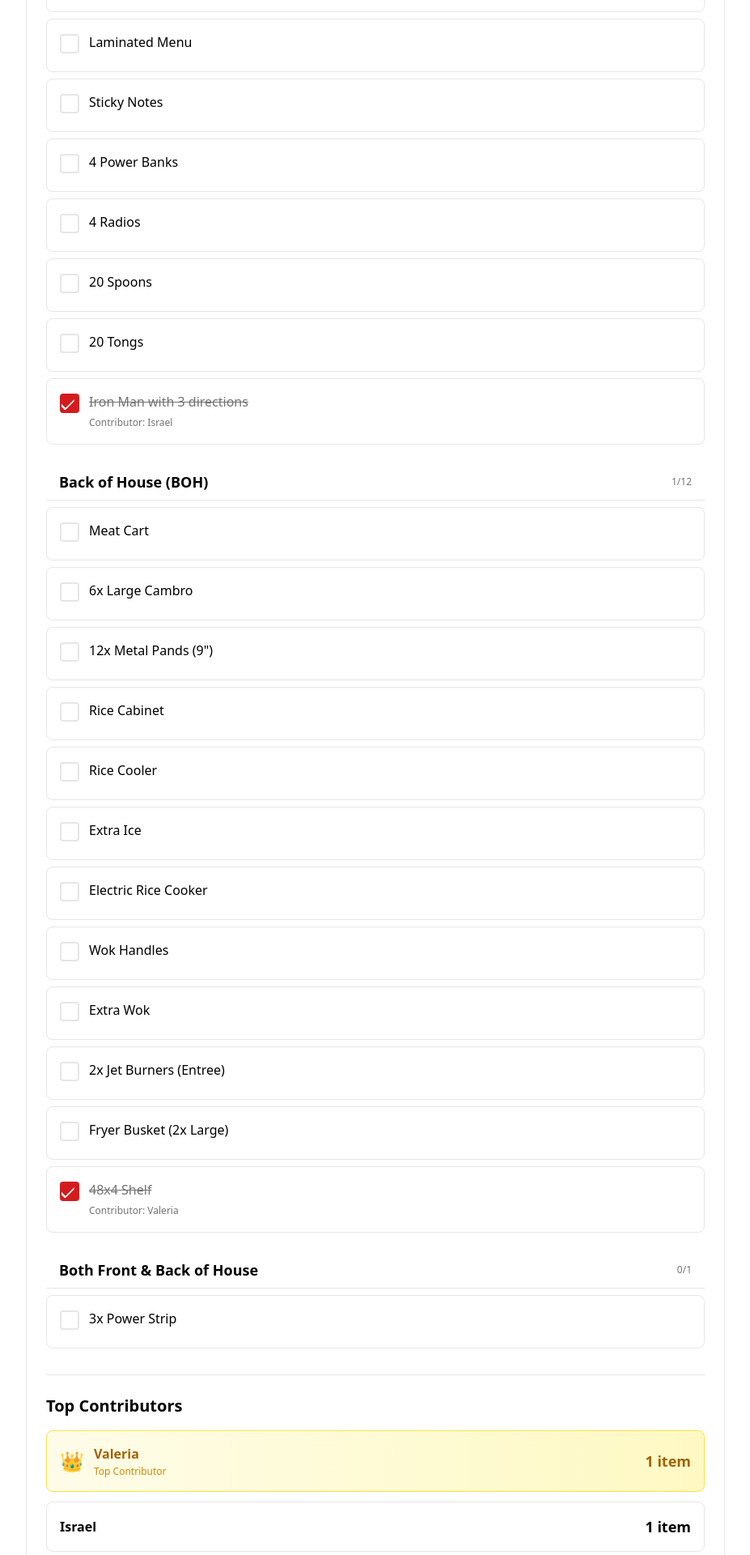
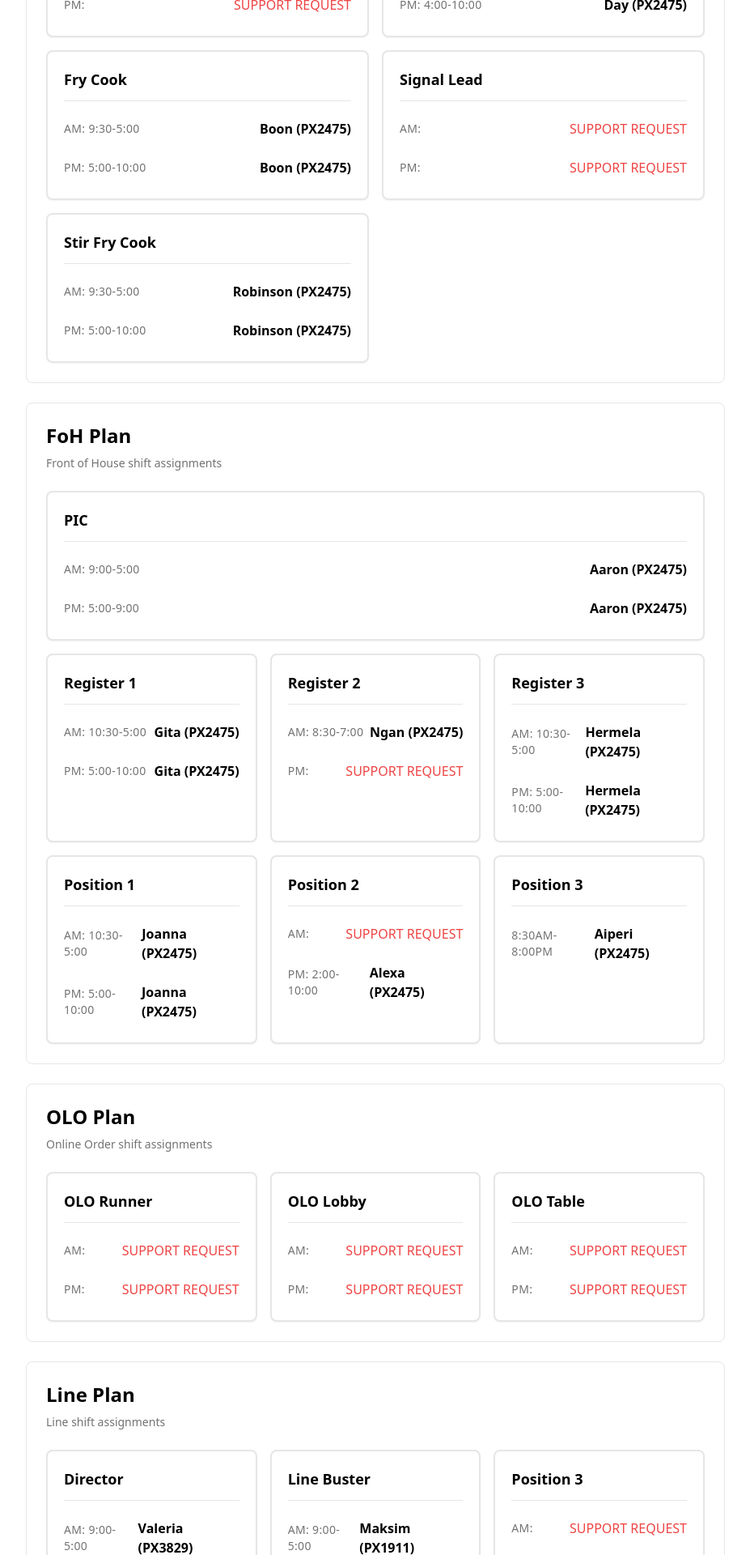
Before and after one commit to olegkuftyrev/2475blackfriday, a Next.js app: page / in a window 1280 px wide. Shown: the part 880-2800 px from the top of the page at 81% size, without its empty margins (176-1103 px from the left). Built offline with nearby package versions, Linux system fonts and the light colour scheme.

Commit message:
Add navigation menu with 3 pages, OLO Plan, Line Plan components, and update FoH Plan

```diff
--- a/app/page.js
+++ b/app/page.js
@@ -1,9 +1,17 @@
+"use client"
+
+import { useState } from 'react'
 import { ThemeToggle } from '@/components/theme-toggle'
+import { Navigation } from '@/components/navigation'
 import { ItemsChecklist } from '@/components/items-checklist'
 import { BoHPlan } from '@/components/boh-plan'
 import { FoHPlan } from '@/components/foh-plan'
+import { OLOPlan } from '@/components/olo-plan'
+import { LinePlan } from '@/components/line-plan'
 
 export default function Home() {
+  const [activeTab, setActiveTab] = useState('plans')
+
   return (
     <main className="min-h-screen bg-background">
       <div className="sticky top-0 z-50 bg-background/80 backdrop-blur-sm border-b border-border">
@@ -11,17 +19,15 @@ export default function Home() {
           <h1 className="text-xl font-bold">Panda Express #2475</h1>
           <ThemeToggle />
         </div>
+        <Navigation activeTab={activeTab} onTabChange={setActiveTab} />
       </div>
 
       <div className="container mx-auto px-4 py-6 max-w-4xl">
+        {activeTab === 'plans' && (
+          <div className="space-y-6">
             <div className="mb-6">
               <h2 className="text-3xl font-bold mb-2">Black Friday 2025 Readiness</h2>
               <p className="text-muted-foreground">Restaurant #2475 Preparation Dashboard</p>
-        </div>
-
-        <div className="space-y-6">
-          <div className="p-4 md:p-6 rounded-lg border border-border bg-card">
-            <ItemsChecklist />
             </div>
 
             <div className="p-4 md:p-6 rounded-lg border border-border bg-card">
@@ -31,7 +37,38 @@ export default function Home() {
             <div className="p-4 md:p-6 rounded-lg border border-border bg-card">
               <FoHPlan />
             </div>
+
+            <div className="p-4 md:p-6 rounded-lg border border-border bg-card">
+              <OLOPlan />
             </div>
+
+            <div className="p-4 md:p-6 rounded-lg border border-border bg-card">
+              <LinePlan />
+            </div>
+          </div>
+        )}
+
+        {activeTab === 'checklist' && (
+          <div className="space-y-6">
+            <div className="mb-6">
+              <h2 className="text-3xl font-bold mb-2">Black Friday 2025 Readiness</h2>
+              <p className="text-muted-foreground">Restaurant #2475 Preparation Dashboard</p>
+            </div>
+
+            <div className="p-4 md:p-6 rounded-lg border border-border bg-card">
+              <ItemsChecklist />
+            </div>
+          </div>
+        )}
+
+        {activeTab === 'page3' && (
+          <div className="space-y-6">
+            <div className="mb-6">
+              <h2 className="text-3xl font-bold mb-2">Store Organization Checklist</h2>
+              <p className="text-muted-foreground">Restaurant #2475 Store Organization</p>
+            </div>
+          </div>
+        )}
       </div>
     </main>
   )
--- a/components/foh-plan/index.js
+++ b/components/foh-plan/index.js
@@ -14,7 +14,7 @@ export function FoHPlan() {
     { id: 3, title: "Register 2", am: formatPerson("Ngan"), pm: formatPerson("") },
     { id: 4, title: "Register 3", am: formatPerson("Hermela"), pm: formatPerson("Hermela") },
     { id: 5, title: "Position 1", am: formatPerson("Joanna"), pm: formatPerson("Joanna") },
-    { id: 6, title: "Position 2", am: formatPerson(""), pm: formatPerson("") },
+    { id: 6, title: "Position 2", am: formatPerson(""), pm: formatPerson("Alexa") },
     { id: 7, title: "Position 3", am: formatPerson("Aiperi"), pm: formatPerson("") },
   ]
 
@@ -61,7 +61,9 @@ export function FoHPlan() {
                     ? "PM: 5:00-10:00"
                     : position.title === "Position 1"
                       ? "PM: 5:00-10:00"
-                      : "PM:"}
+                      : position.title === "Position 2"
+                        ? "PM: 2:00-10:00"
+                        : "PM:"}
             </span>
             <span className="text-base font-semibold text-foreground">
               {position.pm || <span className="text-red-500 font-normal">SUPPORT REQUEST</span>}
--- /dev/null
+++ b/components/line-plan/index.js
@@ -0,0 +1,71 @@
+"use client"
+
+export function LinePlan() {
+  // Helper function to format person name with store code
+  const formatPerson = (name, storeCode = "PX2475") => {
+    if (!name) return null
+    return `${name} (${storeCode})`
+  }
+
+  // Line positions
+  const positions = [
+    { id: 1, title: "Director", am: formatPerson("Valeria", "PX3829"), pm: formatPerson("") },
+    { id: 2, title: "Line Buster", am: formatPerson("Maksim", "PX1911"), pm: formatPerson("Maksim", "PX1911") },
+    { id: 3, title: "Position 3", am: formatPerson(""), pm: formatPerson("") },
+  ]
+
+  const PositionCard = ({ position, fullWidth = false }) => (
+    <div
+      className={`p-5 rounded-lg border-2 border-border bg-card hover:border-accent/50 transition-all shadow-sm hover:shadow-md ${
+        fullWidth ? 'col-span-1 md:col-span-3' : ''
+      }`}
+    >
+      <div className="font-semibold text-lg mb-4 pb-3 border-b border-border text-foreground">
+        {position.title}
+      </div>
+
+      <div className="space-y-3">
+        <div className="flex items-center justify-between py-1.5">
+          <span className="text-sm font-medium text-muted-foreground uppercase tracking-wide">
+            {position.title === "Director"
+              ? "AM: 9:00-5:00"
+              : position.title === "Line Buster"
+                ? "AM: 9:00-5:00"
+                : "AM:"}
+          </span>
+          <span className="text-base font-semibold text-foreground">
+            {position.am || <span className="text-red-500 font-normal">SUPPORT REQUEST</span>}
+          </span>
+        </div>
+
+        <div className="flex items-center justify-between py-1.5">
+          <span className="text-sm font-medium text-muted-foreground uppercase tracking-wide">
+            {position.title === "Line Buster"
+              ? "PM: 5:00-10:00"
+              : "PM:"}
+          </span>
+          <span className="text-base font-semibold text-foreground">
+            {position.pm || <span className="text-red-500 font-normal">SUPPORT REQUEST</span>}
+          </span>
+        </div>
+      </div>
+    </div>
+  )
+
+  return (
+    <div className="w-full">
+      <div className="mb-6">
+        <h2 className="text-2xl font-bold mb-2">Line Plan</h2>
+        <p className="text-sm text-muted-foreground mb-4">
+          Line shift assignments
+        </p>
+      </div>
+
+      <div className="grid grid-cols-1 md:grid-cols-3 gap-4">
+        {positions.map((position) => (
+          <PositionCard key={position.id} position={position} />
+        ))}
+      </div>
+    </div>
+  )
+}
--- /dev/null
+++ b/components/navigation/index.js
@@ -0,0 +1,33 @@
+"use client"
+
+import { useState } from 'react'
+
+export function Navigation({ activeTab, onTabChange }) {
+  const tabs = [
+    { id: 'plans', label: 'Plans' },
+    { id: 'checklist', label: 'Friday Item Checklist' },
+    { id: 'page3', label: 'Store Organization Checklist' },
+  ]
+
+  return (
+    <div className="border-b border-border bg-background">
+      <div className="container mx-auto px-4">
+        <div className="flex space-x-1">
+          {tabs.map((tab) => (
+            <button
+              key={tab.id}
+              onClick={() => onTabChange(tab.id)}
+              className={`px-4 py-3 text-sm font-medium transition-colors border-b-2 ${
+                activeTab === tab.id
+                  ? 'border-primary text-primary'
+                  : 'border-transparent text-muted-foreground hover:text-foreground hover:border-muted-foreground'
+              }`}
+            >
+              {tab.label}
+            </button>
+          ))}
+        </div>
+      </div>
+    </div>
+  )
+}
--- /dev/null
+++ b/components/olo-plan/index.js
@@ -0,0 +1,65 @@
+"use client"
+
+export function OLOPlan() {
+  // Helper function to format person name with store code
+  const formatPerson = (name, storeCode = "PX2475") => {
+    if (!name) return null
+    return `${name} (${storeCode})`
+  }
+
+  // OLO (Online Order) positions
+  const positions = [
+    { id: 1, title: "OLO Runner", am: formatPerson(""), pm: formatPerson("") },
+    { id: 2, title: "OLO Lobby", am: formatPerson(""), pm: formatPerson("") },
+    { id: 3, title: "OLO Table", am: formatPerson(""), pm: formatPerson("") },
+  ]
+
+  const PositionCard = ({ position, fullWidth = false }) => (
+    <div
+      className={`p-5 rounded-lg border-2 border-border bg-card hover:border-accent/50 transition-all shadow-sm hover:shadow-md ${
+        fullWidth ? 'col-span-1 md:col-span-3' : ''
+      }`}
+    >
+      <div className="font-semibold text-lg mb-4 pb-3 border-b border-border text-foreground">
+        {position.title}
+      </div>
+
+      <div className="space-y-3">
+        <div className="flex items-center justify-between py-1.5">
+          <span className="text-sm font-medium text-muted-foreground uppercase tracking-wide">
+            AM:
+          </span>
+          <span className="text-base font-semibold text-foreground">
+            {position.am || <span className="text-red-500 font-normal">SUPPORT REQUEST</span>}
+          </span>
+        </div>
+
+        <div className="flex items-center justify-between py-1.5">
+          <span className="text-sm font-medium text-muted-foreground uppercase tracking-wide">
+            PM:
+          </span>
+          <span className="text-base font-semibold text-foreground">
+            {position.pm || <span className="text-red-500 font-normal">SUPPORT REQUEST</span>}
+          </span>
+        </div>
+      </div>
+    </div>
+  )
+
+  return (
+    <div className="w-full">
+      <div className="mb-6">
+        <h2 className="text-2xl font-bold mb-2">OLO Plan</h2>
+        <p className="text-sm text-muted-foreground mb-4">
+          Online Order shift assignments
+        </p>
+      </div>
+
+      <div className="grid grid-cols-1 md:grid-cols-3 gap-4">
+        {positions.map((position) => (
+          <PositionCard key={position.id} position={position} />
+        ))}
+      </div>
+    </div>
+  )
+}
```
Lines whose indentation alone changed are shown as unchanged.
